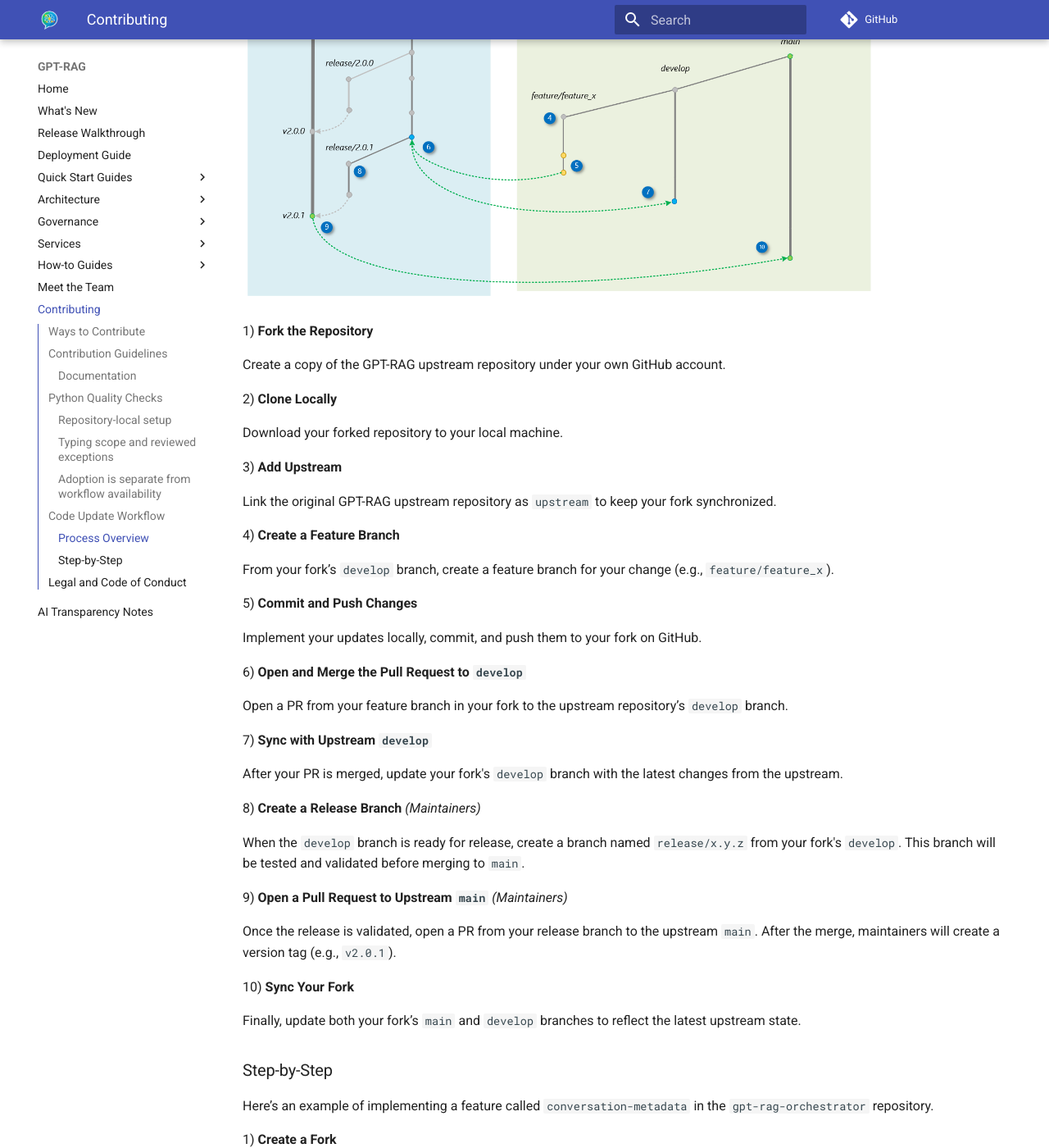
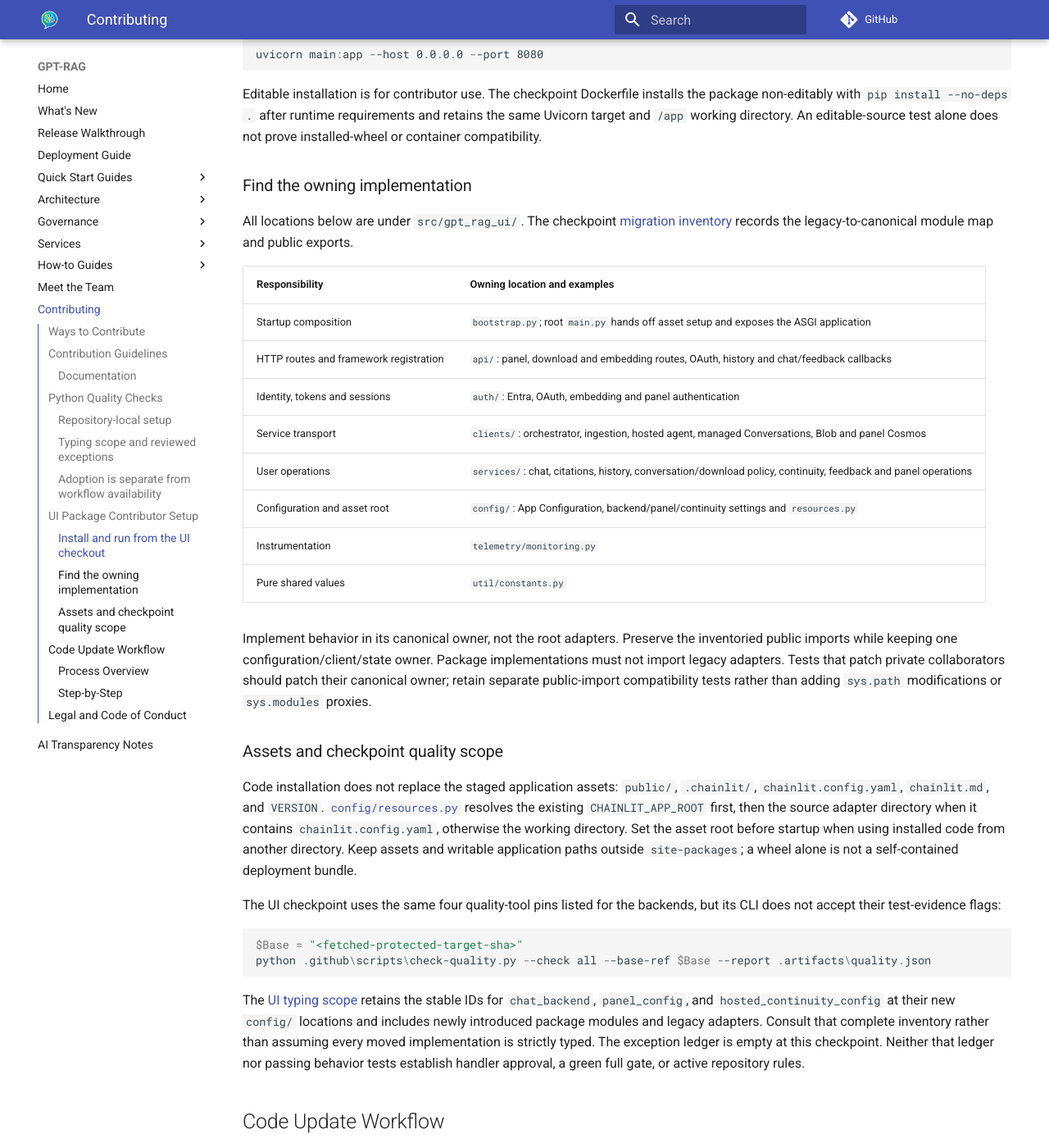
Before and after one commit to Azure/GPT-RAG, an MkDocs documentation site: the page built from docs/contributing.md, in a window 1280 px wide and 1400 px high, scrolled down 4439 px. Shown: the whole window at 82% size. Built offline with MkDocs 1.6.1 and Material for MkDocs 9.7.7, drawn with Linux system fonts in a browser that asks for light colours; comment, search, counter and statistics services are not loaded; some of the changed text lies outside the part shown.

Commit message:
docs: describe UI package checkpoint contributor setup
Record actual editable installation, canonical ownership and staged asset resolution at UI ce76b00 without claiming installed-wheel acceptance or active quality enforcement.

Co-authored-by: Copilot App <223556219+Copilot@users.noreply.github.com>

````diff
--- a/docs/contributing.md
+++ b/docs/contributing.md
@@ -73,6 +73,8 @@ assessment when their supported behavior is preserved.
     The backend checkpoints still fail lint, broad-handler, and bootstrap
     policy checks. Their passing tests and typing/architecture results do not
     establish a green quality gate or required-check activation.
+    The UI package checkpoint is also unmerged; installed-wheel, container,
+    and complete compatibility evidence are still pending.
 
 ### Repository-local setup
 
@@ -177,6 +179,95 @@ dismiss stale approvals, restrict bypass, and prove clean and deliberately
 failing PR outcomes. Repair policy through a reviewed PR rather than
 disabling controls. These steps are pending, not performed by this
 documentation change.
+
+## UI Package Contributor Setup
+
+!!! warning "Unmerged package checkpoint"
+    This section describes UI commit
+    [`ce76b00`](https://github.com/Azure/gpt-rag-ui/commit/ce76b00c0a7013ddb13cd97422f3e3d6ac6f5df8),
+    not the released UI or a completed compatibility matrix. Package
+    installation is a contributor setup change, not an instruction to change
+    deployed startup commands or enable hosted continuity.
+
+### Install and run from the UI checkout
+
+Use an isolated Python 3.12 environment. The checkpoint's
+[`pyproject.toml`](https://github.com/Azure/gpt-rag-ui/blob/ce76b00c0a7013ddb13cd97422f3e3d6ac6f5df8/pyproject.toml)
+uses setuptools to install `src/gpt_rag_ui/` and the explicit legacy adapters.
+`requirements.txt` remains the runtime dependency authority; install it before
+installing the code package:
+
+```powershell
+python -m pip install -r requirements.txt
+python -m pip install --no-deps -e .
+python -m pip install -r requirements-quality.txt
+python -m unittest discover -s tests -v
+```
+
+With the existing application configuration in place, run from the UI checkout
+using the unchanged startup target:
+
+```powershell
+uvicorn main:app --host 0.0.0.0 --port 8080
+```
+
+Editable installation is for contributor use. The checkpoint Dockerfile
+installs the package non-editably with `pip install --no-deps .` after runtime
+requirements and retains the same Uvicorn target and `/app` working directory.
+An editable-source test alone does not prove installed-wheel or container
+compatibility.
+
+### Find the owning implementation
+
+All locations below are under `src/gpt_rag_ui/`. The checkpoint
+[migration inventory](https://github.com/Azure/gpt-rag-ui/blob/ce76b00c0a7013ddb13cd97422f3e3d6ac6f5df8/.quality/migration.json)
+records the legacy-to-canonical module map and public exports.
+
+| Responsibility | Owning location and examples |
+| --- | --- |
+| Startup composition | `bootstrap.py`; root `main.py` hands off asset setup and exposes the ASGI application |
+| HTTP routes and framework registration | `api/`: panel, download and embedding routes, OAuth, history and chat/feedback callbacks |
+| Identity, tokens and sessions | `auth/`: Entra, OAuth, embedding and panel authentication |
+| Service transport | `clients/`: orchestrator, ingestion, hosted agent, managed Conversations, Blob and panel Cosmos |
+| User operations | `services/`: chat, citations, history, conversation/download policy, continuity, feedback and panel operations |
+| Configuration and asset root | `config/`: App Configuration, backend/panel/continuity settings and `resources.py` |
+| Instrumentation | `telemetry/monitoring.py` |
+| Pure shared values | `util/constants.py` |
+
+Implement behavior in its canonical owner, not the root adapters. Preserve
+the inventoried public imports while keeping one configuration/client/state
+owner. Package implementations must not import legacy adapters. Tests that
+patch private collaborators should patch their canonical owner; retain
+separate public-import compatibility tests rather than adding `sys.path`
+modifications or `sys.modules` proxies.
+
+### Assets and checkpoint quality scope
+
+Code installation does not replace the staged application assets: `public/`,
+`.chainlit/`, `chainlit.config.yaml`, `chainlit.md`, and `VERSION`.
+[`config/resources.py`](https://github.com/Azure/gpt-rag-ui/blob/ce76b00c0a7013ddb13cd97422f3e3d6ac6f5df8/src/gpt_rag_ui/config/resources.py)
+resolves the existing `CHAINLIT_APP_ROOT` first, then the source adapter
+directory when it contains `chainlit.config.yaml`, otherwise the working
+directory. Set the asset root before startup when using installed code from
+another directory. Keep assets and writable application paths outside
+`site-packages`; a wheel alone is not a self-contained deployment bundle.
+
+The UI checkpoint uses the same four quality-tool pins listed for the
+backends, but its CLI does not accept their test-evidence flags:
+
+```powershell
+$Base = "<fetched-protected-target-sha>"
+python .github\scripts\check-quality.py --check all --base-ref $Base --report .artifacts\quality.json
+```
+
+The [UI typing scope](https://github.com/Azure/gpt-rag-ui/blob/ce76b00c0a7013ddb13cd97422f3e3d6ac6f5df8/.quality/typing-scope.json)
+retains the stable IDs for `chat_backend`, `panel_config`, and
+`hosted_continuity_config` at their new `config/` locations and includes newly
+introduced package modules and legacy adapters. Consult that complete
+inventory rather than assuming every moved implementation is strictly typed.
+The exception ledger is empty at this checkpoint. Neither that ledger nor
+passing behavior tests establish handler approval, a green full gate, or
+active repository rules.
 
 ## Code Update Workflow
 
````
